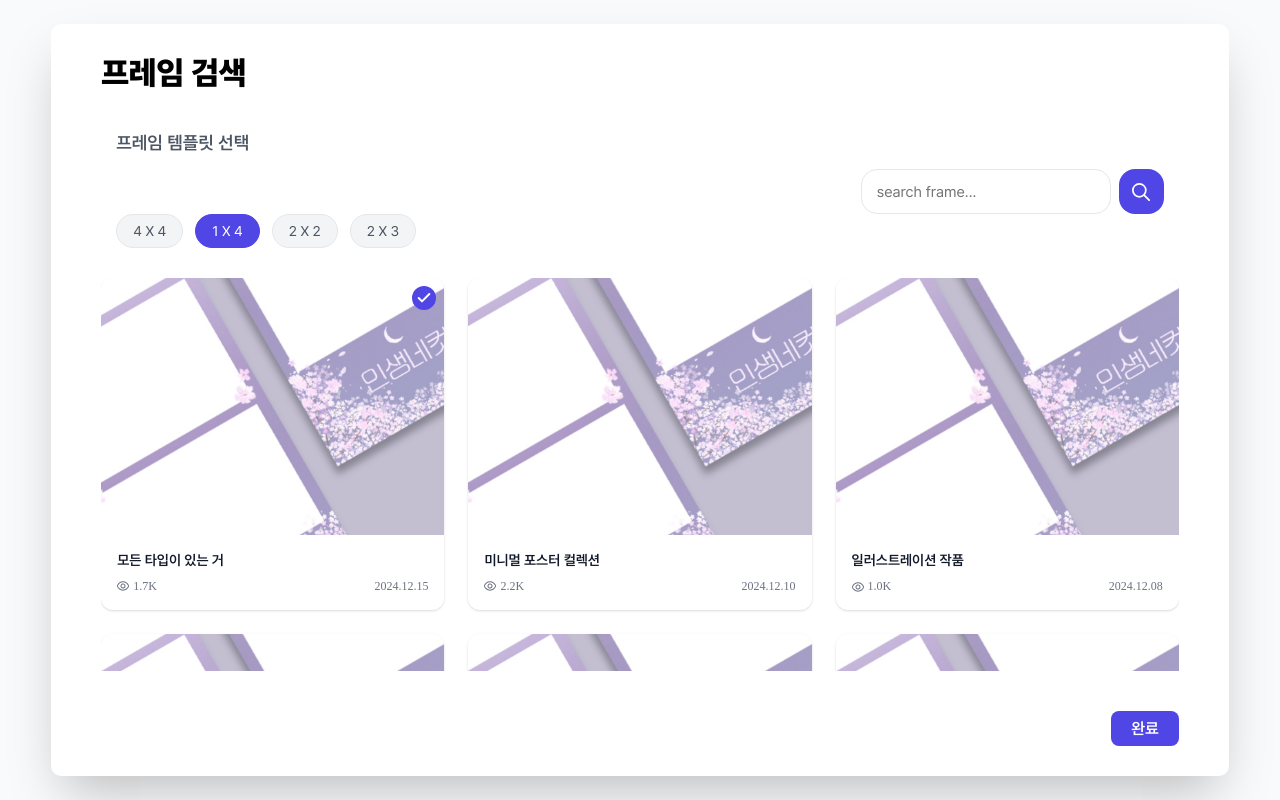
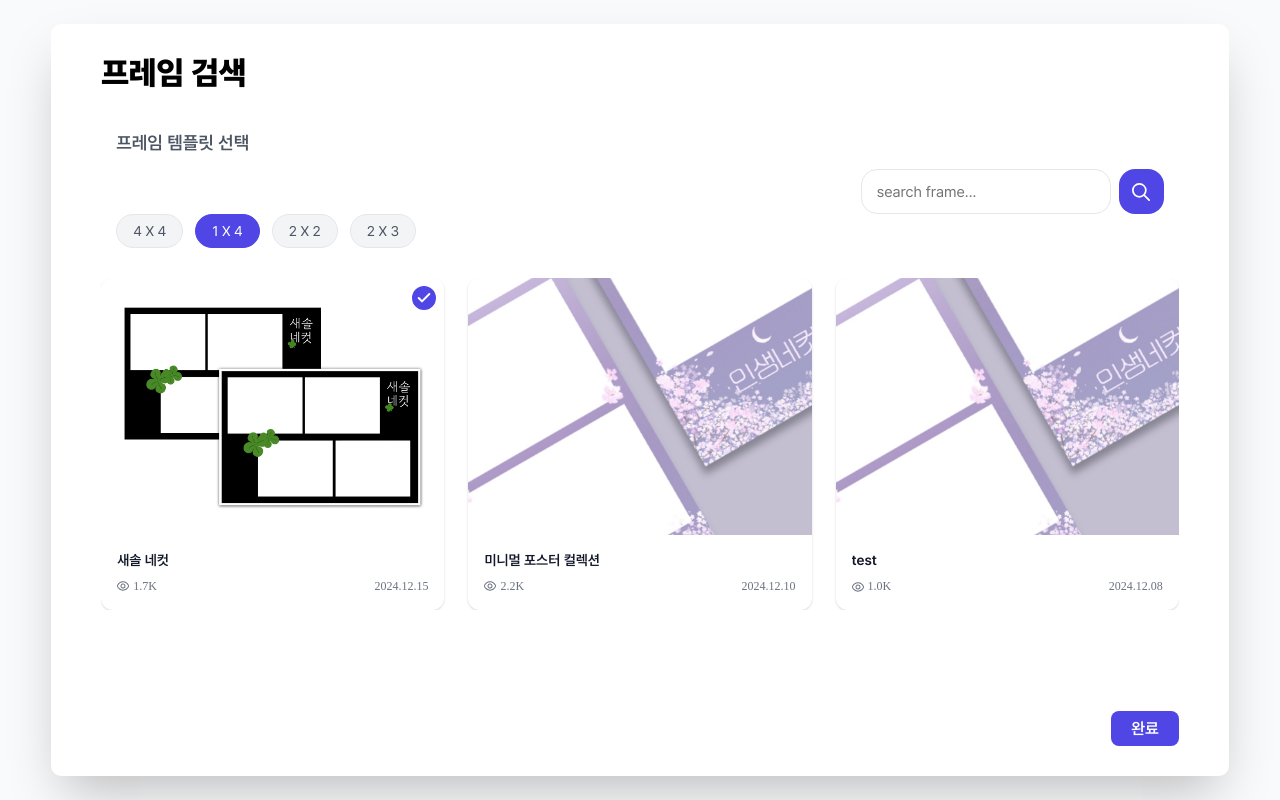
Before and after one commit to jisu-d/4cut, a React (Vite) app in the folder 4cut/: page / in a window 1280 px wide. Built offline with nearby package versions, Linux system fonts and the light colour scheme.

Commit message:
가로형 이미지도 프레임 할 수 있게함. 추가로 프레임 추가함

```diff
--- a/4cut/src/components/PhotoShoot/FrameComposer/ImageComposer.tsx
+++ b/4cut/src/components/PhotoShoot/FrameComposer/ImageComposer.tsx
@@ -1,6 +1,7 @@
 import React, {useContext, useLayoutEffect, useMemo, useRef, useState} from 'react';
 import '../../../styles/PhotoShoot/FrameComposer/ImageComposer.css';
 import PhotoCaptureContext from "../../../contexts/PhotoCaptureContextType.ts";
+import { frameMeta, artworks } from '../FrameSelection/FrameData.ts'; // frameMeta와 artworks import
 
 const ImageComposer = () => {
     const { FrameData } = useContext(PhotoCaptureContext);
@@ -35,6 +36,19 @@ const ImageComposer = () => {
         return () => resizeObserver.disconnect();
     }, []);
 
+    // 현재 프레임의 ID를 URL을 통해 역추적
+    const currentFrameId = useMemo(() => {
+        if (!FrameData.url || artworks.length === 0) return null;
+        const artwork = artworks.find(art => art.frameUrl === FrameData.url);
+        return artwork ? String(artwork.id) : null;
+    }, [FrameData.url]);
+
+    // frameMeta에서 프레임의 방향 정보 가져오기
+    const isFrameLandscape = useMemo(() => {
+        if (!currentFrameId) return false;
+        return frameMeta[currentFrameId]?.orientation === 'landscape';
+    }, [currentFrameId]);
+
     const layout = useMemo(() => {
         if (!naturalDimensions || !containerDimensions) {
             return null;
@@ -43,15 +57,24 @@ const ImageComposer = () => {
         const { width: naturalWidth, height: naturalHeight } = naturalDimensions;
         const { width: containerWidth, height: containerHeight } = containerDimensions;
 
-        const widthScale = containerWidth / naturalWidth;
-        const heightScale = containerHeight / naturalHeight;
-        const scale = Math.min(widthScale, heightScale);
+        let scale;
+        // 프레임이 가로형으로 지정되어 회전될 경우, 스케일 계산 시 너비와 높이를 교차 적용
+        if (isFrameLandscape) {
+             const widthScale = containerWidth / naturalHeight; // 컨테이너 너비를 프레임의 원본 높이에 맞춤
+             const heightScale = containerHeight / naturalWidth; // 컨테이너 높이를 프레임의 원본 너비에 맞춤
+             scale = Math.min(widthScale, heightScale);
+        } else {
+             // 그 외의 경우 (세로형 프레임 등)는 일반적인 스케일링
+             const widthScale = containerWidth / naturalWidth;
+             const heightScale = containerHeight / naturalHeight;
+             scale = Math.min(widthScale, heightScale);
+        }
 
         const wrapperWidth = Math.round(naturalWidth * scale);
         const wrapperHeight = Math.round(naturalHeight * scale);
 
         return { scale, wrapperWidth, wrapperHeight };
-    }, [naturalDimensions, containerDimensions]);
+    }, [naturalDimensions, containerDimensions, isFrameLandscape]);
 
     return (
         <div ref={containerRef} className="image-composer-container">
@@ -60,8 +83,11 @@ const ImageComposer = () => {
                 style={{
                     width: layout ? `${layout.wrapperWidth}px` : '100%',
                     height: layout ? `${layout.wrapperHeight}px` : '100%',
-                    opacity: layout ? 1 : 0, // 계산 완료 전까지 투명하게 처리
-                    transition: 'opacity 0.2s', // 부드럽게 나타나는 효과
+                    opacity: layout ? 1 : 0,
+                    transition: 'opacity 0.2s',
+                    // 프레임이 가로형으로 지정된 경우 전체를 -90도 회전
+                    transform: isFrameLandscape ? 'rotate(-90deg)' : 'none',
+                    transformOrigin: 'center center',
                 }}
             >
                 <img
@@ -74,13 +100,25 @@ const ImageComposer = () => {
                 />
 
                 {layout && imgPlaceData.map((item, index) => {
+                    let adjustedLeft = item.left;
+                    let adjustedTop = item.top;
+
+                    // 90도 또는 270도(-90도) 회전 시 좌표 보정 (이 로직은 item.angle에 따라 동작)
+                    if (item.angle && Math.abs(item.angle) % 180 === 90) {
+                        const xOffset = (item.height - item.width) / 2;
+                        const yOffset = (item.width - item.height) / 2;
+                        adjustedLeft += xOffset;
+                        adjustedTop += yOffset;
+                    }
+
                     const style: React.CSSProperties = {
                         position: 'absolute',
-                        left: `${Math.round(item.left * layout.scale)}px`,
-                        top: `${Math.round(item.top * layout.scale)}px`,
+                        left: `${Math.round(adjustedLeft * layout.scale)}px`,
+                        top: `${Math.round(adjustedTop * layout.scale)}px`,
                         width: `${Math.round(item.width * layout.scale)}px`,
                         height: `${Math.round(item.height * layout.scale)}px`,
                         zIndex: 2,
+                        transform: `rotate(${item.angle || 0}deg)`,
                     };
 
                     return (
--- a/4cut/src/components/PhotoShoot/FrameSelection/FrameData.ts
+++ b/4cut/src/components/PhotoShoot/FrameSelection/FrameData.ts
@@ -2,8 +2,32 @@ import type {ImgPlaceData} from '../../../types/types';
 import img202505041205234 from "../../../assets/Icon/Mypage/test_img.png";
 import test_img from "../../../assets/test/all_test.png"
 
+import saesol4cut from "../../../assets/frame/saesol4cut.png"
+import saesol4cutPreview from "../../../assets/frame/preview/saesol4cut.png"
+
+// '1':[
+//     {ratio: '16:9', left: 113, top: 120, width: 1908, height: 1073, angle: 0, imgSrc: null, gifBlob: null},
+//     {ratio: '4:3', left: 1652, top: 1354, width: 1543, height: 1158, angle: 0, imgSrc: null, gifBlob: null},
+//     {ratio: '3:4', left: 151, top: 2447, width: 1391, height: 1619, angle: 0, imgSrc: null, gifBlob: null},
+//     {ratio: '1:1', left: 1771, top: 3299, width: 1322, height: 1322, angle: 0, imgSrc: null, gifBlob: null},
+// ],
+
+// '1': [
+//     {ratio: '4:3', left: 175, top: 922, width: 1874, height: 1404, angle: 90, imgSrc: null, gifBlob: null},
+//     {ratio: '4:3', left: 1755, top: 162, width: 1874, height: 1404, angle: 90, imgSrc: null, gifBlob: null},
+//     {ratio: '4:3', left: 175, top: 2865, width: 1874, height: 1404, angle: 90, imgSrc: null, gifBlob: null},
+//     {ratio: '4:3', left: 1754, top: 2098, width: 1874, height: 1404, angle: 90, imgSrc: null, gifBlob: null},
+// ],
+
 export const frameData: Record<string, ImgPlaceData[]> = {
-    '1':[
+    '1': [
+        {ratio: '4:3', left: 1740, top: 162, width: 1874, height: 1404, angle: 90, imgSrc: null, gifBlob: null},
+        {ratio: '4:3', left: 1739, top: 2098, width: 1874, height: 1404, angle: 90, imgSrc: null, gifBlob: null},
+        {ratio: '4:3', left: 160, top: 922, width: 1874, height: 1404, angle: 90, imgSrc: null, gifBlob: null},
+        {ratio: '4:3', left: 160, top: 2865, width: 1874, height: 1404, angle: 90, imgSrc: null, gifBlob: null},
+
+    ],
+    '3': [
         {ratio: '16:9', left: 113, top: 120, width: 1908, height: 1073, angle: 0, imgSrc: null, gifBlob: null},
         {ratio: '4:3', left: 1652, top: 1354, width: 1543, height: 1158, angle: 0, imgSrc: null, gifBlob: null},
         {ratio: '3:4', left: 151, top: 2447, width: 1391, height: 1619, angle: 0, imgSrc: null, gifBlob: null},
@@ -11,12 +35,17 @@ export const frameData: Record<string, ImgPlaceData[]> = {
     ]
 }
 
+export const frameMeta: Record<string, { orientation: 'landscape' | 'portrait' }> = {
+    '1': { orientation: 'landscape' },
+    '3': { orientation: 'portrait' }
+};
+
 export const artworks = [
     {
         id: 1,
-        title: "모든 타입이 있는 거",
-        previewUrl: img202505041205234,
-        frameUrl: test_img,
+        title: "새솔 네컷",
+        previewUrl: saesol4cutPreview,
+        frameUrl: saesol4cut,
         viewCount: "1.7K",
         likeCount: "234",
         createdDate: "2024.12.15",
@@ -32,92 +61,92 @@ export const artworks = [
     },
     {
         id: 3,
-        title: "일러스트레이션 작품",
+        title: "test",
         previewUrl: img202505041205234,
-        frameUrl: img202505041205234,
+        frameUrl: test_img,
         viewCount: "1.0K",
         likeCount: "189",
         createdDate: "2024.12.08",
     },
-    {
-        id: 4,
-        title: "타이포그래피 프로젝트",
-        previewUrl: img202505041205234,
-        frameUrl: img202505041205234,
-        viewCount: "1.7K",
-        likeCount: "267",
-        createdDate: "2024.12.05",
-    },
-    {
-        id: 5,
-        title: "웹 디자인 시스템",
-        previewUrl: img202505041205234,
-        frameUrl: img202505041205234,
-        viewCount: "1.7K",
-        likeCount: "312",
-        createdDate: "2024.12.01",
-    },
-    {
-        id: 6,
-        title: "아이콘 세트 디자인",
-        previewUrl: img202505041205234,
-        frameUrl: img202505041205234,
-        viewCount: "1.7K",
-        likeCount: "198",
-        createdDate: "2024.11.28",
-    },
-    {
-        id: 7,
-        title: "UI/UX 디자인 프로젝트",
-        previewUrl: img202505041205234,
-        frameUrl: img202505041205234,
-        viewCount: "2.5K",
-        likeCount: "456",
-        createdDate: "2024.11.25",
-    },
-    {
-        id: 9,
-        title: "로고 디자인 컬렉션",
-        previewUrl: img202505041205234,
-        frameUrl: img202505041205234,
-        viewCount: "1.9K",
-        likeCount: "378",
-        createdDate: "2024.11.22",
-    },
-    {
-        id: 10,
-        title: "패키지 디자인",
-        previewUrl: img202505041205234,
-        frameUrl: img202505041205234,
-        viewCount: "1.4K",
-        likeCount: "234",
-        createdDate: "2024.11.20",
-    },
-    {
-        id: 11,
-        title: "웹사이트 리디자인",
-        previewUrl: img202505041205234,
-        frameUrl: img202505041205234,
-        viewCount: "3.1K",
-        likeCount: "567",
-        createdDate: "2024.11.18",
-    },
-    {
-        id: 12,
-        title: "모바일 앱 디자인",
-        previewUrl: img202505041205234,
-        frameUrl: img202505041205234,
-        viewCount: "2.8K",
-        likeCount: "423",
-        createdDate: "2024.11.15",
-    },
-    {
-        id: 13,
-        title: "인포그래픽 디자인",
-        previewUrl: img202505041205234,
-        frameUrl: img202505041205234,
-        viewCount: "1.6K",
-        likeCount: "298",
-        createdDate: "2024.11.12",
-    },
+    // {
+    //     id: 4,
+    //     title: "타이포그래피 프로젝트",
+    //     previewUrl: img202505041205234,
+    //     frameUrl: img202505041205234,
+    //     viewCount: "1.7K",
+    //     likeCount: "267",
+    //     createdDate: "2024.12.05",
+    // },
+    // {
+    //     id: 5,
+    //     title: "웹 디자인 시스템",
+    //     previewUrl: img202505041205234,
+    //     frameUrl: img202505041205234,
+    //     viewCount: "1.7K",
+    //     likeCount: "312",
+    //     createdDate: "2024.12.01",
+    // },
+    // {
+    //     id: 6,
+    //     title: "아이콘 세트 디자인",
+    //     previewUrl: img202505041205234,
+    //     frameUrl: img202505041205234,
+    //     viewCount: "1.7K",
+    //     likeCount: "198",
+    //     createdDate: "2024.11.28",
+    // },
+    // {
+    //     id: 7,
+    //     title: "UI/UX 디자인 프로젝트",
+    //     previewUrl: img202505041205234,
+    //     frameUrl: img202505041205234,
+    //     viewCount: "2.5K",
+    //     likeCount: "456",
+    //     createdDate: "2024.11.25",
+    // },
+    // {
+    //     id: 9,
+    //     title: "로고 디자인 컬렉션",
+    //     previewUrl: img202505041205234,
+    //     frameUrl: img202505041205234,
+    //     viewCount: "1.9K",
+    //     likeCount: "378",
+    //     createdDate: "2024.11.22",
+    // },
+    // {
+    //     id: 10,
+    //     title: "패키지 디자인",
+    //     previewUrl: img202505041205234,
+    //     frameUrl: img202505041205234,
+    //     viewCount: "1.4K",
+    //     likeCount: "234",
+    //     createdDate: "2024.11.20",
+    // },
+    // {
+    //     id: 11,
+    //     title: "웹사이트 리디자인",
+    //     previewUrl: img202505041205234,
+    //     frameUrl: img202505041205234,
+    //     viewCount: "3.1K",
+    //     likeCount: "567",
+    //     createdDate: "2024.11.18",
+    // },
+    // {
+    //     id: 12,
+    //     title: "모바일 앱 디자인",
+    //     previewUrl: img202505041205234,
+    //     frameUrl: img202505041205234,
+    //     viewCount: "2.8K",
+    //     likeCount: "423",
+    //     createdDate: "2024.11.15",
+    // },
+    // {
+    //     id: 13,
+    //     title: "인포그래픽 디자인",
+    //     previewUrl: img202505041205234,
+    //     frameUrl: img202505041205234,
+    //     viewCount: "1.6K",
+    //     likeCount: "298",
+    //     createdDate: "2024.11.12",
+    // },
 ];
```
Also changed, not shown: 4cut/src/components/PhotoShoot/ImageGenerator/blobGenerator.worker.ts (+38 -4 lines), 4cut/src/components/PhotoShoot/ImageGenerator/useGifComposer.ts (+14 -2 lines), 4cut/src/assets/frame/preview/saesol4cut.png (added), 4cut/src/assets/frame/saesol4cut.png (added).
